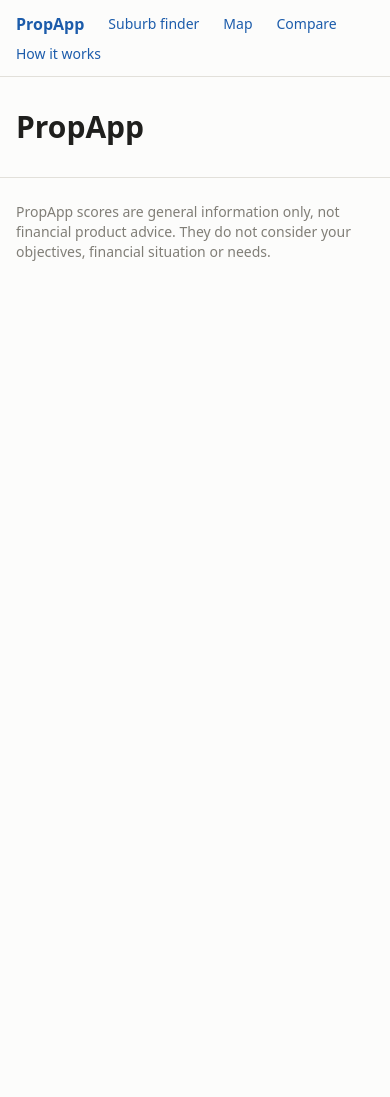
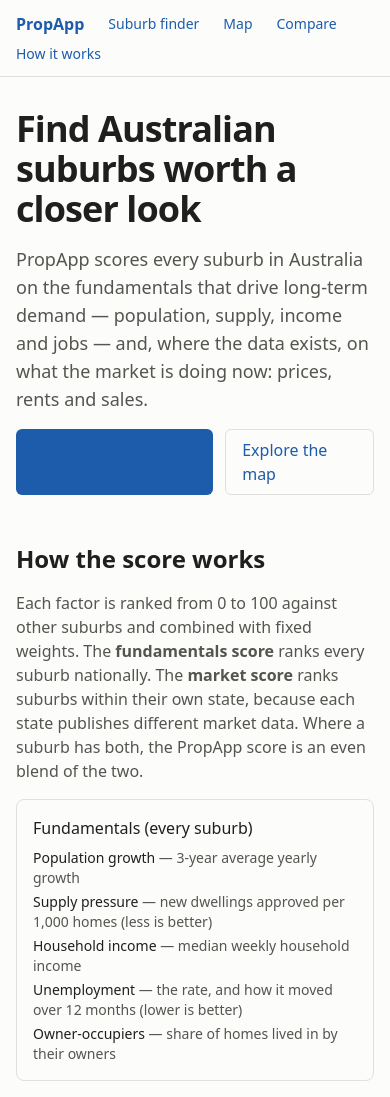
Before and after one commit to manishmandot/PropApp, a Next.js app in the folder web/: page / in a window 390 px wide. Shown: the top 1097 px of the page. Before the commit the page ends 844 px from the top, so only its background shows below. Built offline with nearby package versions, Linux system fonts and the light colour scheme; no server answers; the database is empty.

Commit message:
feat(web): landing page with methodology and backtest results
Co-Authored-By: Claude Opus 5.5 <noreply@anthropic.com>
Claude-Session: https://claude.ai/code/session_01CDp12smXtKrjfpwJExYJ1y

```diff
--- a/web/app/page.tsx
+++ b/web/app/page.tsx
@@ -1,3 +1,123 @@
-export default function Home() {
-  return <h1 className="text-3xl font-semibold">PropApp</h1>;
+import Link from "next/link";
+import { Disclaimer } from "@/components/Disclaimer";
+import { formatPct } from "@/lib/format";
+import { getBacktest } from "@/lib/queries";
+
+export const revalidate = 86400;
+
+const FUNDAMENTALS = [
+  ["Population growth", "3-year average yearly growth"],
+  ["Supply pressure", "new dwellings approved per 1,000 homes (less is better)"],
+  ["Household income", "median weekly household income"],
+  ["Unemployment", "the rate, and how it moved over 12 months (lower is better)"],
+  ["Owner-occupiers", "share of homes lived in by their owners"],
+];
+const MARKET = [
+  ["Price growth", "12-month change in the median price"],
+  ["Momentum", "recent growth compared with the 12-month trend"],
+  ["Gross yield", "annual rent as a share of the median price"],
+  ["Rent growth", "12-month change in median rent"],
+  ["Sales volume", "12-month change in the number of sales"],
+];
+
+export default async function Home() {
+  const holdout = (await getBacktest()).filter((r) => r.split === "holdout");
+  return (
+    <div className="space-y-12">
+      <section className="space-y-4">
+        <h1 className="max-w-3xl text-4xl font-semibold tracking-tight">
+          Find Australian suburbs worth a closer look
+        </h1>
+        <p className="max-w-2xl text-lg text-ink-2">
+          PropApp scores every suburb in Australia on the fundamentals that drive long-term
+          demand — population, supply, income and jobs — and, where the data exists, on what
+          the market is doing now: prices, rents and sales.
+        </p>
+        <div className="flex gap-3">
+          <Link href="/suburbs" className="rounded-md bg-accent px-4 py-2 text-white no-underline">
+            Open the suburb finder
+          </Link>
+          <Link href="/map" className="rounded-md border border-line px-4 py-2 no-underline">
+            Explore the map
+          </Link>
+        </div>
+      </section>
+
+      <section id="methodology" className="space-y-4">
+        <h2 className="text-2xl font-semibold">How the score works</h2>
+        <p className="max-w-3xl text-ink-2">
+          Each factor is ranked from 0 to 100 against other suburbs and combined with fixed
+          weights. The <strong>fundamentals score</strong> ranks every suburb nationally. The{" "}
+          <strong>market score</strong> ranks suburbs within their own state, because each
+          state publishes different market data. Where a suburb has both, the PropApp score is
+          an even blend of the two.
+        </p>
+        <div className="grid gap-6 md:grid-cols-2">
+          <FactorList title="Fundamentals (every suburb)" items={FUNDAMENTALS} />
+          <FactorList title="Market (where data exists)" items={MARKET} />
+        </div>
+        <p className="max-w-3xl text-ink-2">
+          Every suburb carries a coverage badge: <em>Fundamentals + Market</em>,{" "}
+          <em>Fundamentals only</em> (no market data for that state yet, or fewer than 20 sales
+          in a year), or <em>Not enough data</em>.
+        </p>
+      </section>
+
+      <section className="space-y-4">
+        <h2 className="text-2xl font-semibold">How well it has worked</h2>
+        {holdout.length === 0 ? (
+          <p className="text-ink-2">
+            Validation results will appear after the first backtest against past NSW sales.
+          </p>
+        ) : (
+          <>
+            <p className="max-w-3xl text-ink-2">
+              We recompute scores as they would have been at past dates and compare them with
+              the price growth that followed. These results are from years held back from any
+              tuning.
+            </p>
+            <table aria-label="Held-out backtest results" className="text-sm">
+              <thead className="text-left text-ink-3">
+                <tr>
+                  <th className="py-2 pr-6 font-normal">Horizon</th>
+                  <th className="py-2 pr-6 font-normal">Rank correlation with later growth</th>
+                  <th className="py-2 pr-6 font-normal">Top 10% vs typical suburb</th>
+                  <th className="py-2 font-normal">Dates tested</th>
+                </tr>
+              </thead>
+              <tbody>
+                {holdout.map((r) => (
+                  <tr key={r.horizon_months} className="border-t border-line">
+                    <td className="py-2 pr-6">{r.horizon_months} months</td>
+                    <td className="py-2 pr-6">{r.spearman == null ? "—" : r.spearman.toFixed(2)}</td>
+                    <td className="py-2 pr-6">{formatPct(r.top_decile_excess, true)}</td>
+                    <td className="py-2">{r.n_dates}</td>
+                  </tr>
+                ))}
+              </tbody>
+            </table>
+          </>
+        )}
+      </section>
+
+      <section className="max-w-3xl">
+        <Disclaimer long />
+      </section>
+    </div>
+  );
 }
+
+function FactorList({ title, items }: { title: string; items: string[][] }) {
+  return (
+    <div className="rounded-lg border border-line p-4">
+      <h3 className="mb-2 font-medium">{title}</h3>
+      <ul className="space-y-1 text-sm text-ink-2">
+        {items.map(([name, what]) => (
+          <li key={name}>
+            <span className="text-ink">{name}</span> — {what}
+          </li>
+        ))}
+      </ul>
+    </div>
+  );
+}
```
Also changed, not shown: 1 other file (tests, documents, lock files or other folders).
